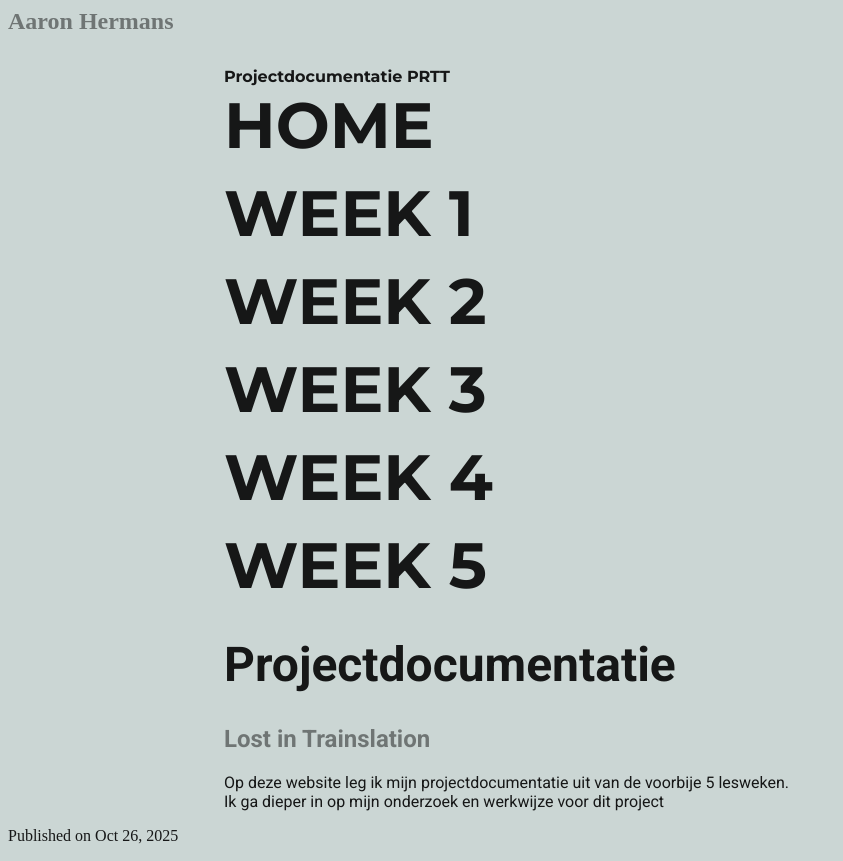
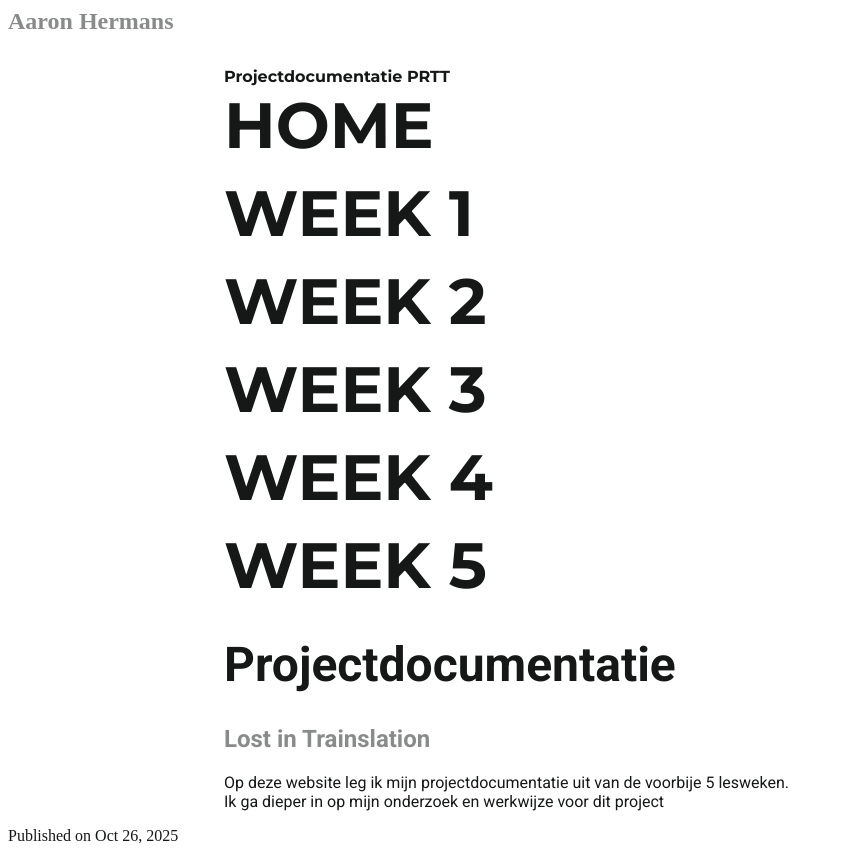
Before and after one commit to aaronhermans/projectdocs, a plain HTML site: page BP_HTML_00_htmltags-main/index.html in a window 1280 px wide. Shown: the whole page, without its empty margins (0-843 px from the left). Drawn offline with Linux system fonts and the light colour scheme.

Commit message:
styles.css

```diff
--- a/BP_HTML_00_htmltags-main/assets/styles.css
+++ b/BP_HTML_00_htmltags-main/assets/styles.css
@@ -2,7 +2,7 @@
 @import url('https://fonts.googleapis.com/css2?family=Roboto:ital,wght@0,100;0,300;0,400;0,500;0,700;0,900;1,100;1,300;1,400;1,500;1,700;1,900&display=swap');
 @import url('https://fonts.googleapis.com/css2?family=Montserrat:ital,wght@0,100..900;1,100..900&family=Roboto:ital,wght@0,100;0,300;0,400;0,500;0,700;0,900;1,100;1,300;1,400;1,500;1,700;1,900&display=swap');
 body{
-    background-color: rgb(203, 214, 212);
+    background-color: rgb(255, 255, 255);
     color: #161717;
     height:auto;
     min-height:100vh;
```
